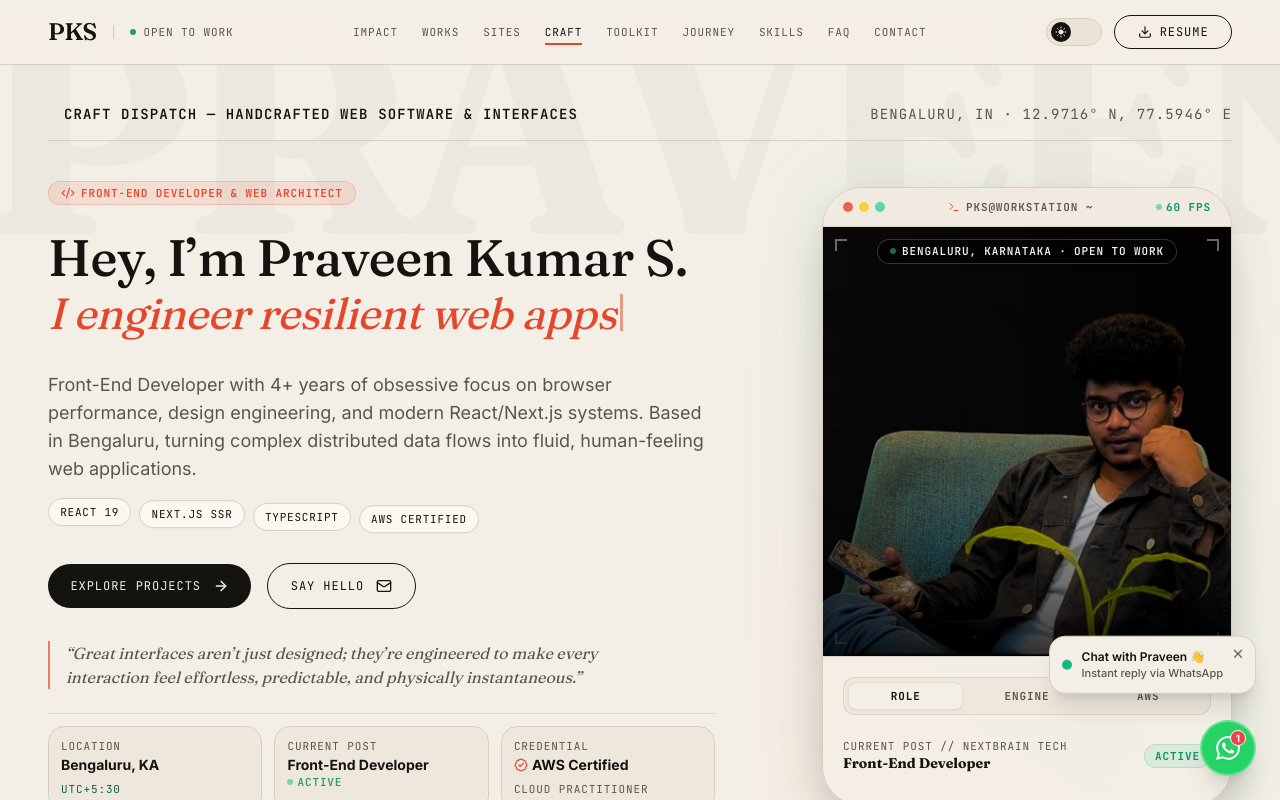
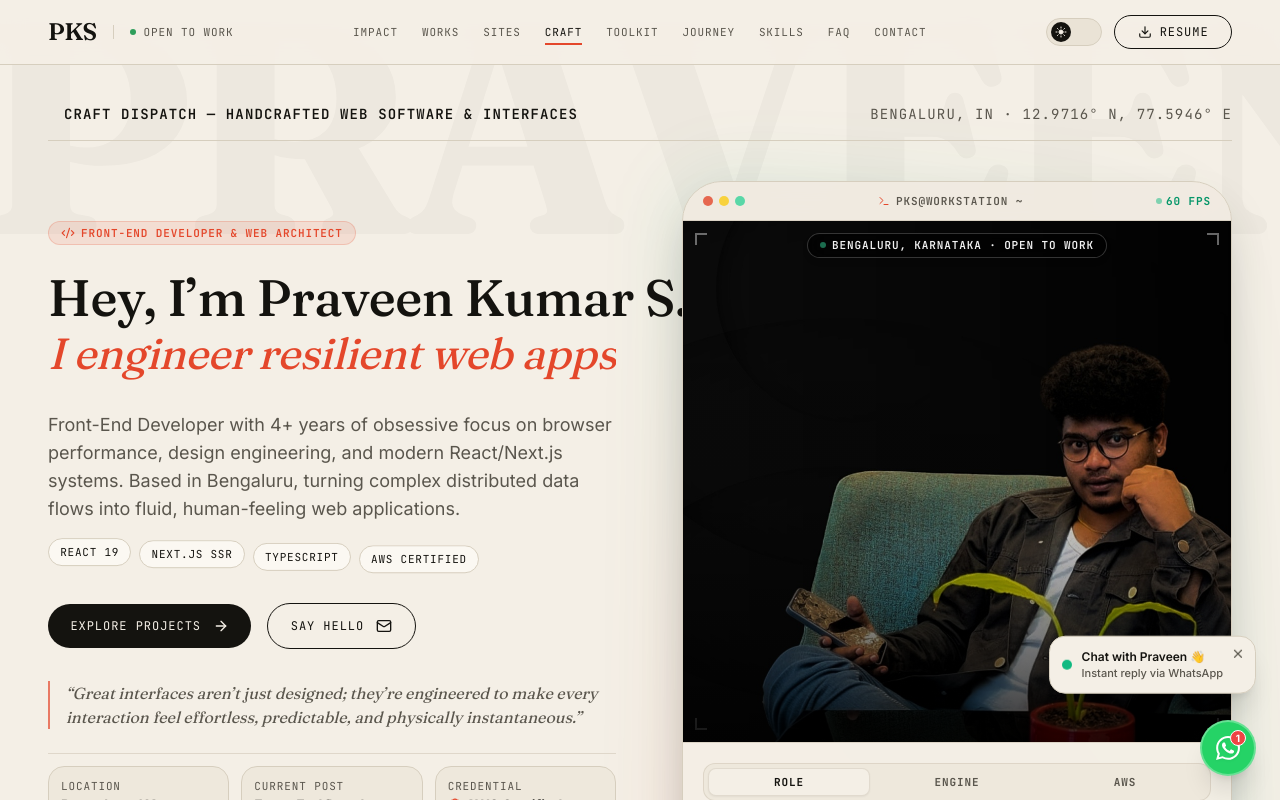
Before and after one commit to firepraveen123/portfolio, a Next.js app: page / in a window 1280 px wide. Shown: the top 800 px of the page. Built offline with nearby package versions, Linux system fonts and the light colour scheme.

Commit message:
feat(hero): increase portrait console card width and optimize balanced framing

```diff
--- a/src/components/HeroSection.tsx
+++ b/src/components/HeroSection.tsx
@@ -113,9 +113,9 @@ export default function HeroSection() {
         </div>
 
         {/* Main 2-Column Hero Grid: Left Content + Right Unique Interactive Hardware Station */}
-        <div className="grid lg:grid-cols-12 gap-10 lg:gap-14 items-center">
+        <div className="grid lg:grid-cols-12 gap-8 lg:gap-12 items-center">
           {/* Left Column: Headline, Bio, Buttons, Quote */}
-          <div className="lg:col-span-7 flex flex-col gap-6">
+          <div className="lg:col-span-7 xl:col-span-6 flex flex-col gap-6">
             <div className="flex items-center gap-2">
               <span className="inline-flex items-center gap-1.5 px-3 py-1 rounded-full text-xs mono font-semibold bg-verm/10 text-verm border border-verm/20">
                 <Code2 className="w-3.5 h-3.5" />
@@ -198,8 +198,8 @@ export default function HeroSection() {
           </div>
 
           {/* Right Column: Unique Interactive Developer ID Console & Portrait */}
-          <div className="lg:col-span-5 flex justify-center lg:justify-end rv in">
-            <div className="relative w-full max-w-[370px] sm:max-w-[410px] group">
+          <div className="lg:col-span-5 xl:col-span-6 flex justify-center lg:justify-end rv in">
+            <div className="relative w-full max-w-[460px] sm:max-w-[500px] lg:max-w-[520px] xl:max-w-[550px] group">
               {/* Ambient Glow Halo */}
               <div className="absolute -inset-2 rounded-[2.5rem] bg-gradient-to-tr from-verm/20 via-emerald-500/15 to-transparent blur-2xl opacity-60 group-hover:opacity-100 transition-opacity duration-700 -z-10" />
 
@@ -223,7 +223,7 @@ export default function HeroSection() {
                 </div>
 
                 {/* Photo Viewport: Focused on Praveen's Face with Zero Obstruction */}
-                <div className="relative w-full aspect-[4/4.2] overflow-hidden bg-black">
+                <div className="relative w-full aspect-[4/3.8] overflow-hidden bg-black">
                   <img
                     src="/images/praveen-hero.jpg"
                     alt="Praveen Kumar S. — Front-End Developer"
```
Also changed, not shown: public/images/praveen-hero.jpg.
